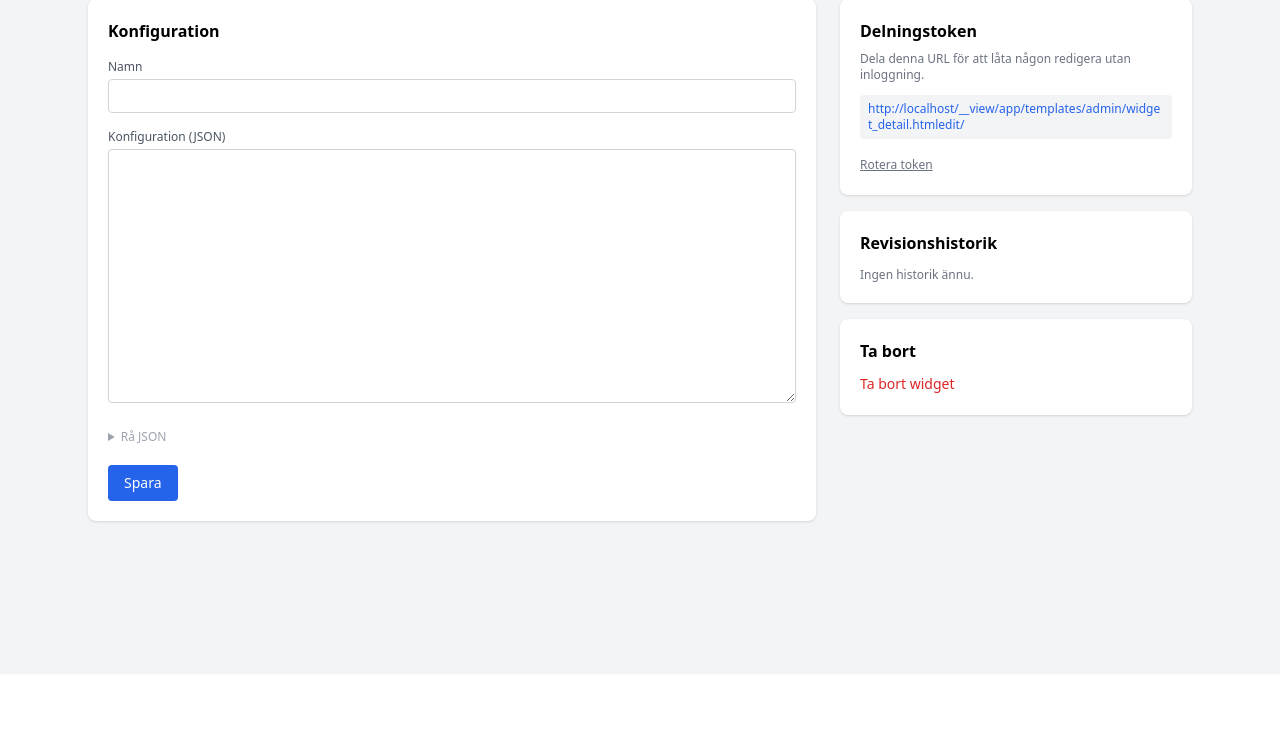
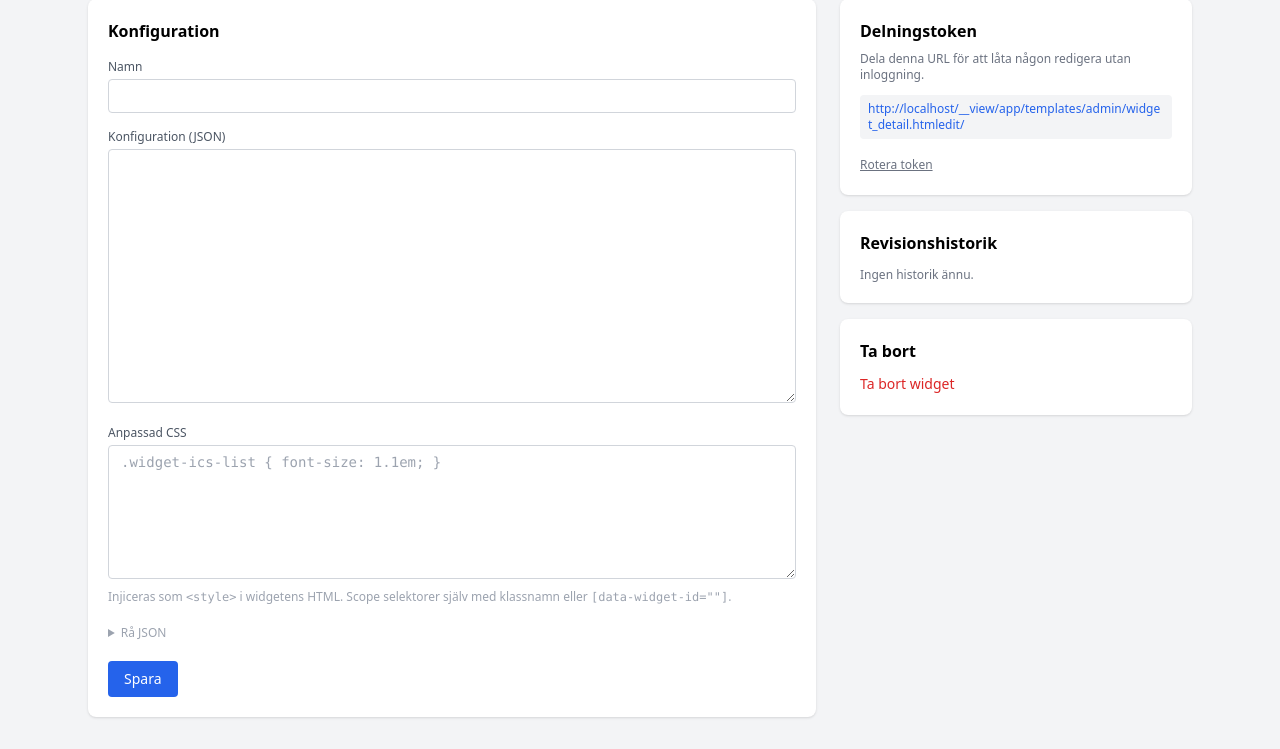
Before and after one commit to Armandur/svk-dash, a Python web app: template app/templates/admin/widget_detail.html in a window 1280 px wide. Shown: the part 126-875 px from the top of the page. Before the commit the page ends 651 px from the top, so only its background shows below. Run offline with Jinja, Linux system fonts and the light colour scheme; the template is opened without the code that fills it, so the values that code supplies are empty; some libraries are stand-ins or nearby versions.

Commit message:
Lägg till CSS-editor i widgetredigeraren
Textruta för anpassad CSS i alla widget-typer utom debug och raw_html.
CSS injiceras som <style>-tagg i widgetens HTML vid rendering.
Scope selektorer med klassnamn eller [data-widget-id="X"].

Co-Authored-By: Claude Sonnet 4.6 <noreply@anthropic.com>

```diff
--- a/app/templates/admin/widget_detail.html
+++ b/app/templates/admin/widget_detail.html
@@ -581,6 +581,16 @@ function removeIcsUrl(btn) {
         </div>
         {% endif %}
 
+        {% if widget.kind not in ('debug', 'raw_html') %}
+        <div>
+          <label class="block text-xs font-medium text-gray-600 mb-1">Anpassad CSS</label>
+          <textarea data-field="custom_css" rows="6" spellcheck="false"
+                    class="w-full border border-gray-300 rounded px-3 py-1.5 text-sm font-mono"
+                    placeholder=".widget-ics-list { font-size: 1.1em; }">{{ cfg.get('custom_css', '') }}</textarea>
+          <p class="text-xs text-gray-400 mt-1">Injiceras som <code>&lt;style&gt;</code> i widgetens HTML. Scope selektorer själv med klassnamn eller <code>[data-widget-id="{{ widget.id }}"]</code>.</p>
+        </div>
+        {% endif %}
+
         {% if widget.kind != 'debug' %}
         <details class="text-xs">
           <summary class="cursor-pointer text-gray-400 hover:text-gray-600 select-none py-1">Rå JSON</summary>
--- a/app/widgets/base.py
+++ b/app/widgets/base.py
@@ -23,4 +23,8 @@ def render_widget(kind: str, config: dict[str, Any], context: dict[str, Any]) ->
     renderer = renderers.get(kind)
     if renderer is None:
         return f'<div class="widget-placeholder">Widget-typ "{kind}" saknar renderer.</div>'
-    return renderer.render(config, context)
+    html = renderer.render(config, context)
+    custom_css = (config.get("custom_css") or "").strip()
+    if custom_css:
+        html = f"<style>{custom_css}</style>" + html
+    return html
```
